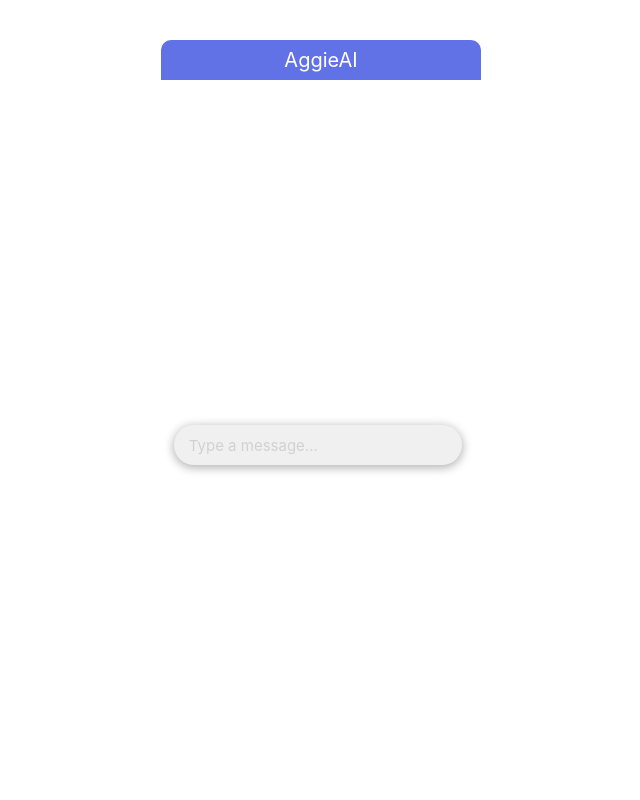
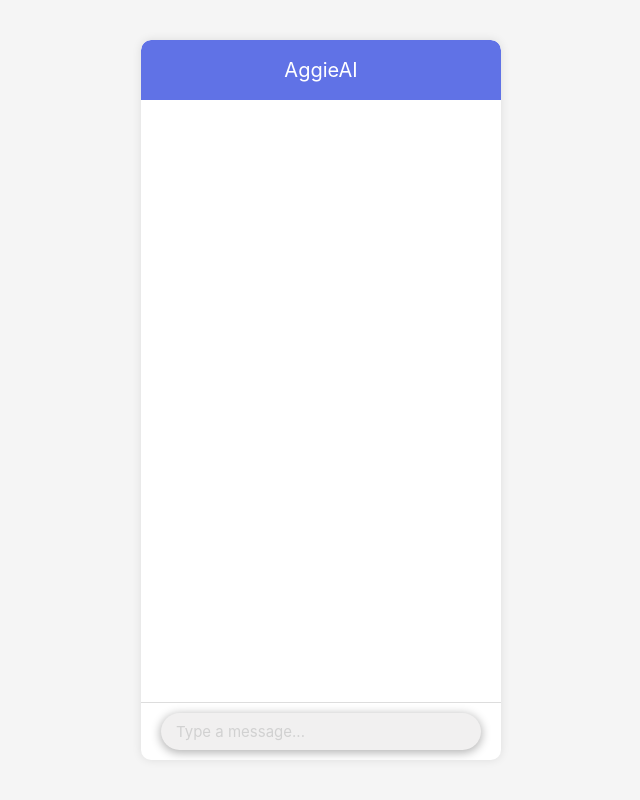
Before and after one commit to Agnes-Kalunda/AI-Powered-Chatbot, a Django app: template frontend/frontendApp/templates/index.html in a window 1280 px wide. Shown: the whole page, without its empty margins (319-959 px from the left). Run offline with Django 3.2, Linux system fonts and the light colour scheme; the template is opened without the code that fills it, so the values that code supplies are empty; parts of the project's set-up code (start-up, migrations or seed data) failed here and were passed over; some libraries are stand-ins or nearby versions.

Commit message:
style template

```diff
--- a/frontend/frontendApp/templates/index.html
+++ b/frontend/frontendApp/templates/index.html
@@ -3,88 +3,94 @@
 <html>
 <head>
     <title>AggieAI</title>
-    <!--Import Google Icon Font-->
+    <!-- Import Google Icon Font -->
     <link href="https://fonts.googleapis.com/icon?family=Material+Icons" rel="stylesheet">
-    <!--Import materialize.css-->
+    <!-- Import materialize.css -->
     <link rel="stylesheet" type="text/css" href="{% static 'css/materialize.min.css' %}">
-    <!--Main css-->
+    <!-- Main css -->
     <link rel="stylesheet" type="text/css" href="{% static 'css/style.css' %}">
-    <!--Let browser know website is optimized for mobile-->
+    <!-- Let browser know website is optimized for mobile -->
     <meta name="viewport" content="width=device-width, initial-scale=1.0" />
     <style>
-
         body, html {
             height: 100%;
             margin: 0;
             display: flex;
             justify-content: center;
             align-items: center;
+            background-color: #f5f5f5;
         }
 
         .chat-container {
-            width: 320px;
+            width: 360px;
             height: 90%;
+            background-color: white;
+            border-radius: 10px;
+            box-shadow: 0px 0px 10px rgba(0, 0, 0, 0.1);
+            display: flex;
+            flex-direction: column;
+            overflow: hidden;
         }
 
         .chat_header {
             background: #6072e6;
-            border-radius: 10px 10px 0px 0px;
-            padding: 5px;
+            padding: 15px;
             font-size: 20px;
             color: white;
             text-align: center;
+            border-radius: 10px 10px 0px 0px;
         }
 
         .chats {
-    height: 340px;
-    padding: 5px;
-    margin-top: 5px;
-    border-radius: 1px;
-    overflow-y: auto; /* Enable vertical scrolling */
-    transition: 0.2s;
-}
-
+            flex: 1;
+            padding: 10px;
+            overflow-y: auto;
+            margin-bottom: 60px; /* Add space between messages and input box */
+        }
 
         .keypad {
-            height: 45px;
-            /* width: 100%; */
+            padding: 10px;
+            border-top: 1px solid #ddd;
         }
 
         .usrInput {
             background: #f1f0f0;
-            padding: 0.5em;
-            width: 90%;
-            margin-left: 4%;
+            width: calc(100% - 20px);
             border-radius: 20px;
             box-shadow: 0px 2px 10px 1px #b5b5b5;
-            border: 0;
-            padding-left: 15px;
-            height: 40px;
+            border: none;
+            padding: 10px 15px;
+            margin: 0 auto;
+            display: block;
         }
 
-        .userMessage {
-    background-color: #6072e6;
-    color: white;
-    border-radius: 20px;
-    padding: 10px 15px;
-    margin: 5px 20px;
-    text-align: right;
-    max-width: 70%;
-    float: right; /* Float user messages to the right */
-}
+        .message {
+            display: flex;
+            align-items: center;
+            margin: 10px 0;
+        }
 
-.botMessage {
-    background-color: #f0f0f0;
-    color: #333;
-    border-radius: 20px;
-    padding: 10px 15px;
-    margin: 5px 20px;
-    text-align: left;
-    max-width: 70%;
-    float: left; /* Float bot messages to the left */
-}
+        .message.user {
+            justify-content: flex-end;
+        }
 
+        .message .text {
+            max-width: 70%;
+            padding: 10px 15px;
+            border-radius: 20px;
+        }
 
+        .message.user .text {
+            background-color: #6072e6;
+            color: white;
+            border-top-right-radius: 0;
+        }
+
+        .message.bot .text {
+            background-color: #f0f0f0;
+            color: #333;
+            border-top-left-radius: 0;
+        }
     </style>
 </head>
 <body>
@@ -99,7 +105,7 @@
             <input type="text" id="keypad" class="usrInput browser-default" placeholder="Type a message..." autocomplete="off">
         </div>
     </div>
-    <!--JavaScript at end of body for optimized loading-->
+    <!-- JavaScript at end of body for optimized loading -->
     <script src="https://ajax.googleapis.com/ajax/libs/jquery/3.3.1/jquery.min.js"></script>
     <script type="text/javascript" src="{% static 'js/materialize.min.js'  %}"></script>
     <script type="text/javascript">
@@ -108,7 +114,9 @@
                 if(e.which == 13) {
                     var user_message = $(this).val();
                     $(this).val('');
-                    $('#chats').append('<div class="userMessage">' + user_message + '</div>');
+                    $('#chats').append('<div class="message user"><div class="text">' + user_message + '</div></div>');
+                    scrollToBottom();
+
                     $.ajax({
                         url: '/chat/',
                         type: 'POST',
@@ -117,7 +125,8 @@
                         },
                         success: function(response) {
                             var bot_response = response.text;
-                            $('#chats').append('<div class="botMessage">' + bot_response + '</div>');
+                            $('#chats').append('<div class="message bot"><div class="text">' + bot_response + '</div></div>');
+                            scrollToBottom();
                         },
                         error: function(xhr, errmsg, err) {
                             console.log(xhr.status + ": " + xhr.responseText);
@@ -126,6 +135,11 @@
                 }
             });
         });
+
+        function scrollToBottom() {
+            var chats = document.getElementById("chats");
+            chats.scrollTop = chats.scrollHeight;
+        }
     </script>
 </body>
 </html>
```
